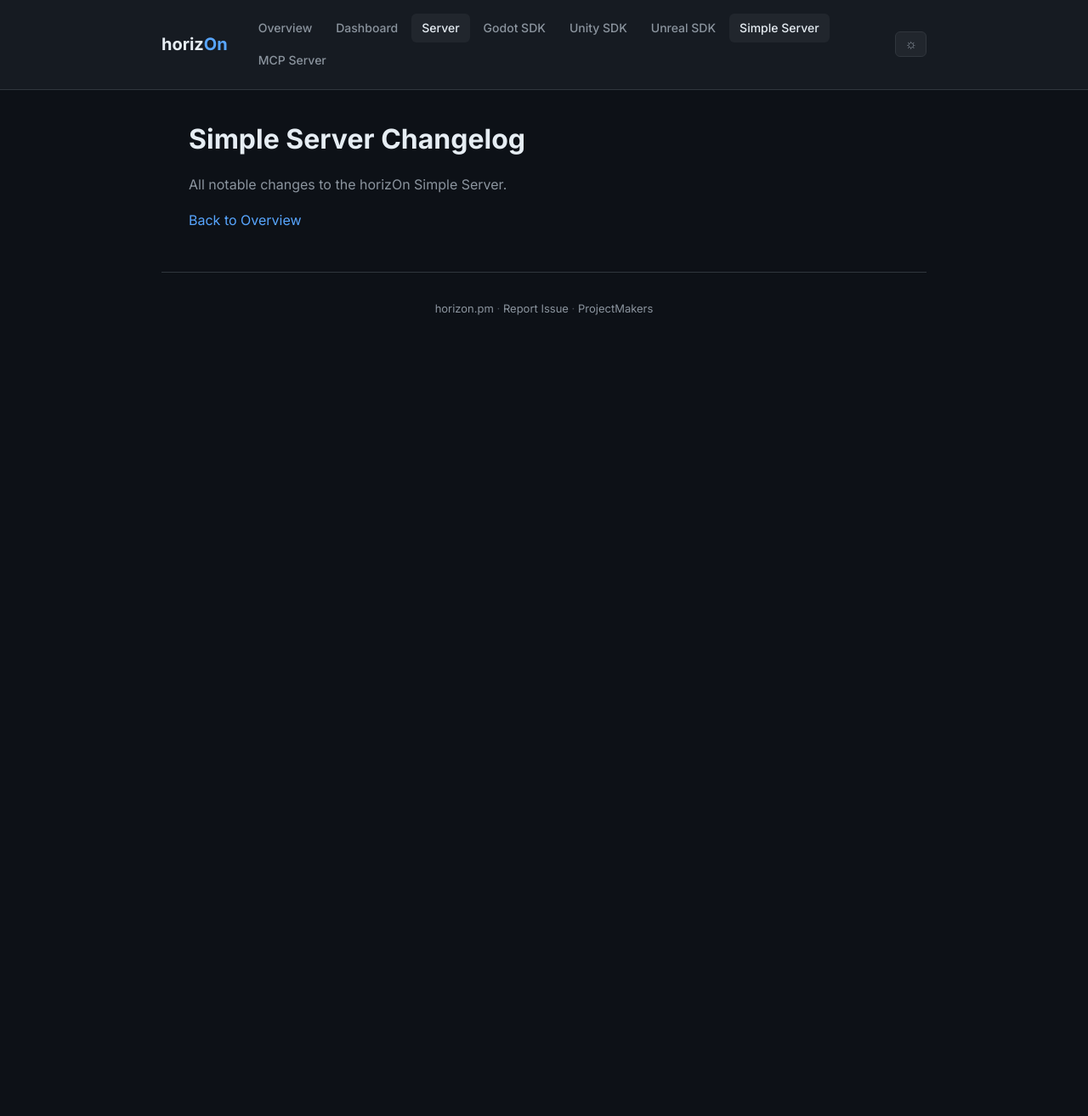
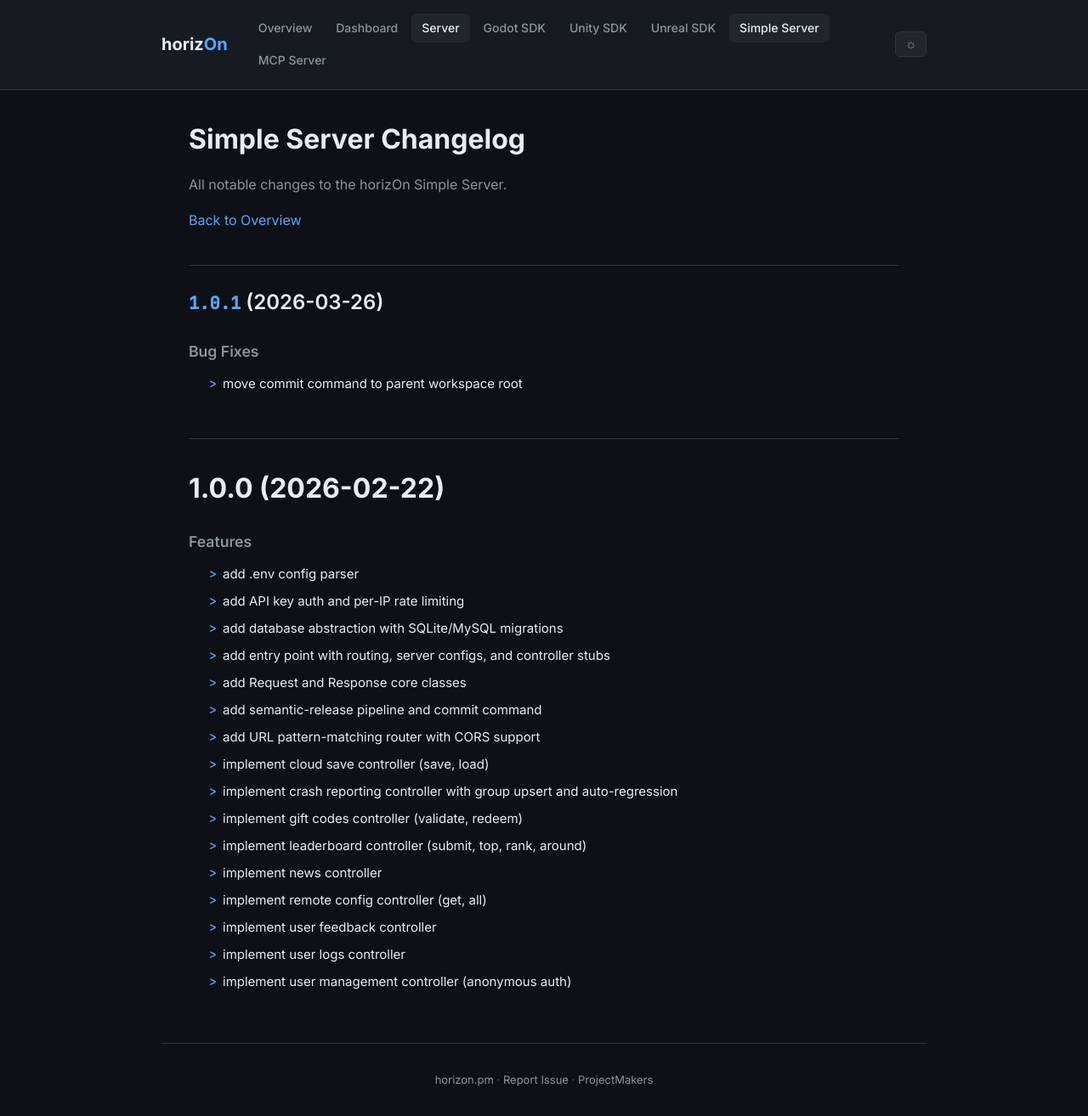
Before and after one commit to ProjectMakersDE/horizOn-Changelog, a Jekyll site: the page built from simple-server-changelog.md, in a window 1280 px wide and 1314 px high. Shown: the whole window at 85% size. Built offline with Jekyll 4.4.1, drawn with Linux system fonts in a browser that asks for light colours.

Commit message:
chore: sync changelogs [skip ci]

```diff
--- a/simple-server-changelog.md
+++ b/simple-server-changelog.md
@@ -8,3 +8,32 @@ title: Simple Server Changelog
 All notable changes to the horizOn Simple Server.
 
 [Back to Overview](.)
+
+## [1.0.1](https://github.com/ProjectMakersDE/horizOn-simpleServer/compare/v1.0.0...v1.0.1) (2026-03-26)
+
+
+### Bug Fixes
+
+* move commit command to parent workspace root ([a951844](https://github.com/ProjectMakersDE/horizOn-simpleServer/commit/a95184434be9c9b66e12c5863697735eb8a3c0bf))
+
+# 1.0.0 (2026-02-22)
+
+
+### Features
+
+* add .env config parser ([2a25a77](https://github.com/ProjectMakersDE/horizOn-simpleServer/commit/2a25a77217ba1e1f19f73cf94f8b89aa3d815d53))
+* add API key auth and per-IP rate limiting ([61afa81](https://github.com/ProjectMakersDE/horizOn-simpleServer/commit/61afa81c7520f68543b8a5dbe37bfc6887bb9d5f))
+* add database abstraction with SQLite/MySQL migrations ([b8b7b1a](https://github.com/ProjectMakersDE/horizOn-simpleServer/commit/b8b7b1a6269e15e6765b80ed42c6b1887c73fba9))
+* add entry point with routing, server configs, and controller stubs ([44b138f](https://github.com/ProjectMakersDE/horizOn-simpleServer/commit/44b138ff3f2f21cc1d2a7087c75a7a31a5b3f829))
+* add Request and Response core classes ([4d7a5cd](https://github.com/ProjectMakersDE/horizOn-simpleServer/commit/4d7a5cd8786b96871f24e90800909b0b53b3dc27))
+* add semantic-release pipeline and commit command ([3552d3e](https://github.com/ProjectMakersDE/horizOn-simpleServer/commit/3552d3e673044df2d6c7b07555bb2a2bcd9a545e))
+* add URL pattern-matching router with CORS support ([e457b64](https://github.com/ProjectMakersDE/horizOn-simpleServer/commit/e457b641b87f2f881e5bdfe2c32b6b19de6a292c))
+* implement cloud save controller (save, load) ([56e8fa7](https://github.com/ProjectMakersDE/horizOn-simpleServer/commit/56e8fa71b2e5c21a22ce60dcae867212dec9fb00))
+* implement crash reporting controller with group upsert and auto-regression ([39e6a9d](https://github.com/ProjectMakersDE/horizOn-simpleServer/commit/39e6a9d7303b515d09b89da555398b7887e7d7c1))
+* implement gift codes controller (validate, redeem) ([c6c6e66](https://github.com/ProjectMakersDE/horizOn-simpleServer/commit/c6c6e66c41d87fd18d5323572ef1e34c11004179))
+* implement leaderboard controller (submit, top, rank, around) ([f618977](https://github.com/ProjectMakersDE/horizOn-simpleServer/commit/f6189779c84826088265d728852b0ab58540ed34))
+* implement news controller ([3f0eedf](https://github.com/ProjectMakersDE/horizOn-simpleServer/commit/3f0eedf6379b61725b4c14b5399530f26bf0f388))
+* implement remote config controller (get, all) ([934bb4b](https://github.com/ProjectMakersDE/horizOn-simpleServer/commit/934bb4b9b44e5bb4c9128052315a0522d9614d8e))
+* implement user feedback controller ([2dfa557](https://github.com/ProjectMakersDE/horizOn-simpleServer/commit/2dfa5576d20faf7ff68e70c3df5d7d08508db42b))
+* implement user logs controller ([a4f2514](https://github.com/ProjectMakersDE/horizOn-simpleServer/commit/a4f25148329be1202c7d1a866bff3aa641f37a50))
+* implement user management controller (anonymous auth) ([334628d](https://github.com/ProjectMakersDE/horizOn-simpleServer/commit/334628df7ba25ff3160603df64e5daf239d3c70d))
```
Also changed, not shown: index.md (+1 -1 lines).
